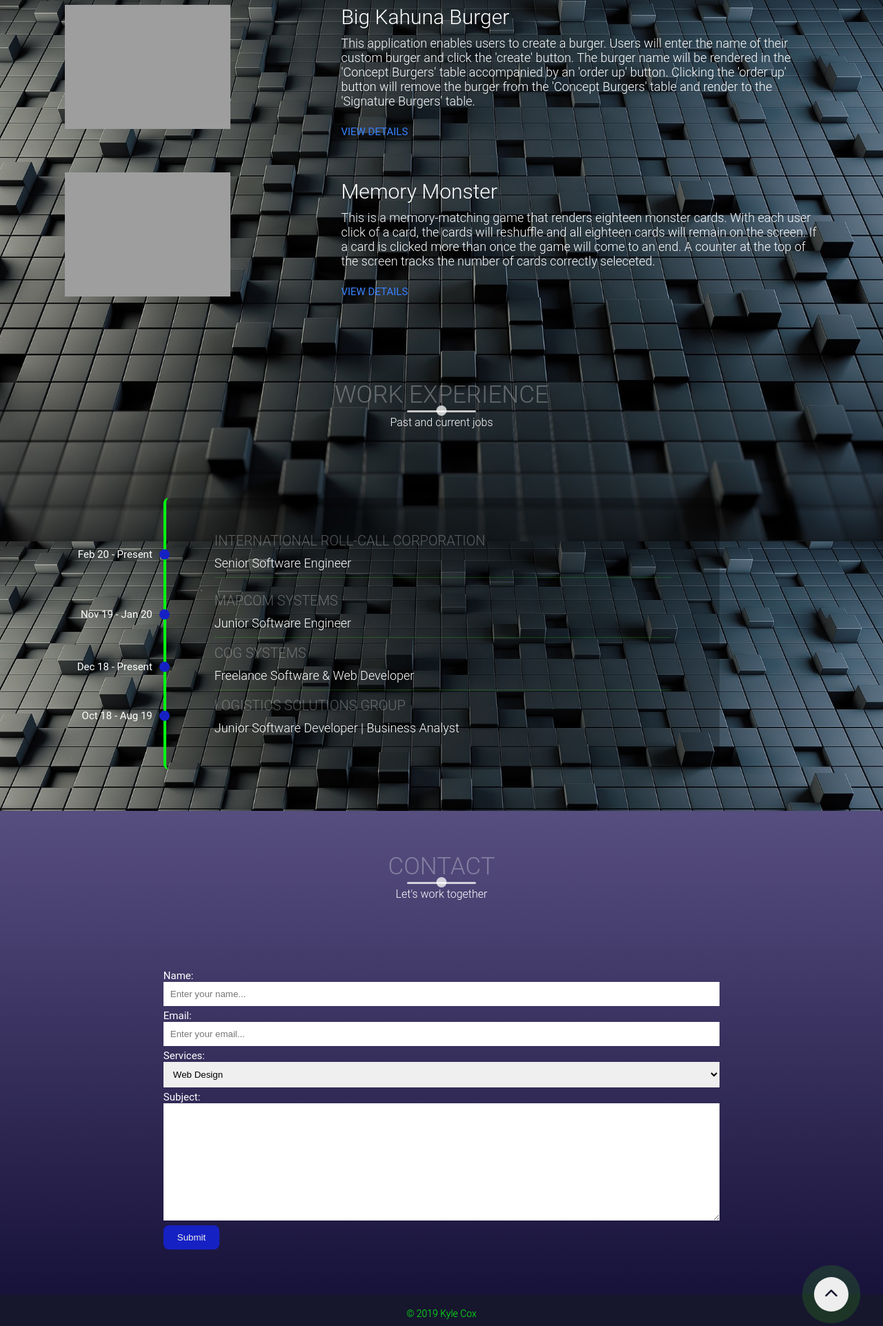
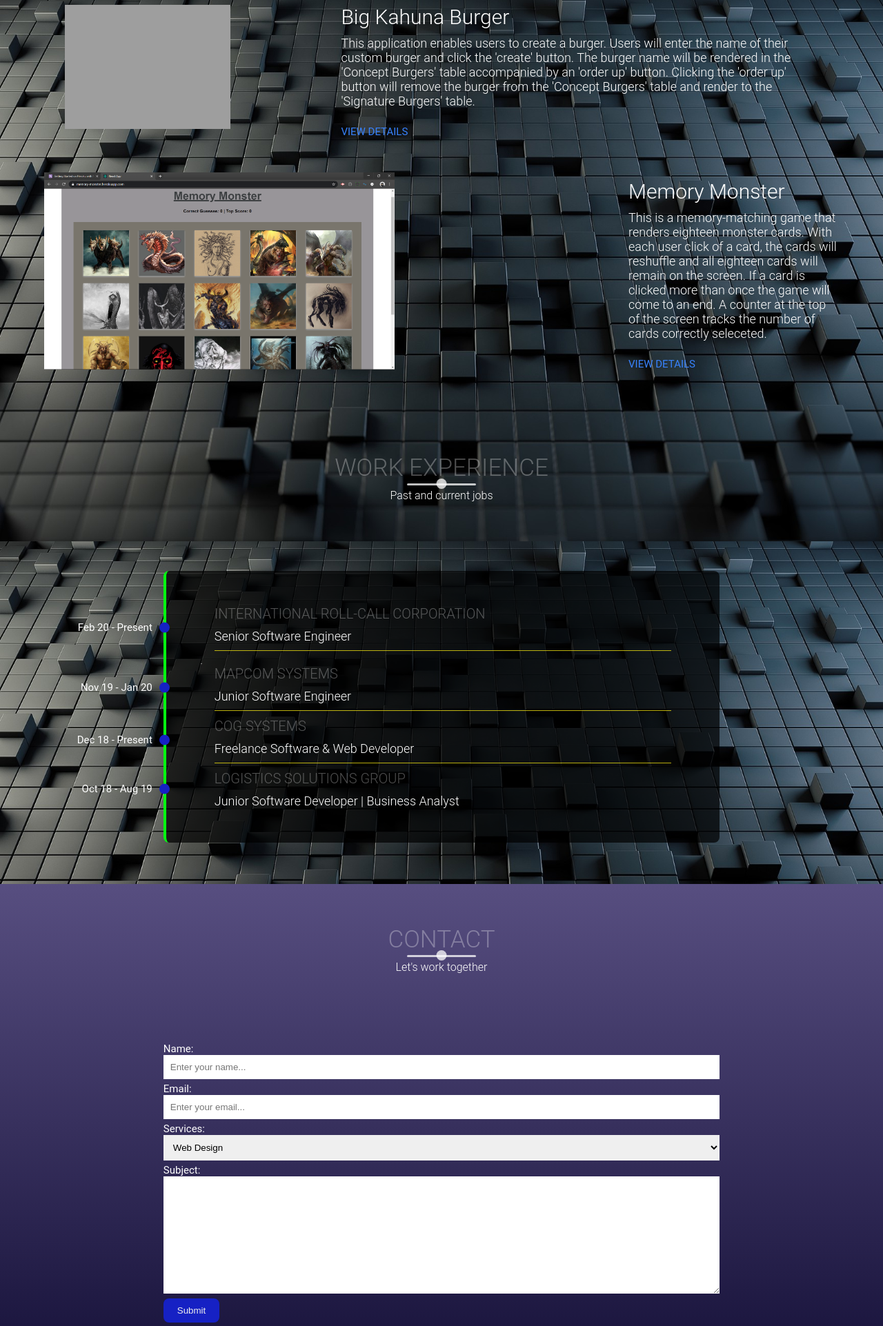
Before and after one commit to kylecox213/Pro-Portfolio, a PHP site: page / in a window 1280 px wide. Shown: the part 3215-5138 px from the top of the page at 69% size. Run offline with PHP 8.4, Linux system fonts and the light colour scheme; some libraries are stand-ins or nearby versions; grey boxes are pictures that could not be loaded.

Commit message:
uploaded img for recently added project listing

```diff
--- a/assets/css/style.css
+++ b/assets/css/style.css
@@ -385,7 +385,7 @@
         .timeline ul {
             border-left: 4px solid #05ff11;
             border-radius: .8rem;
-            background: rgba(0, 0, 0, .25);
+            background: rgba(0, 0, 0, 0.707);
             margin: 0 auto;
             position: relative;
             padding: 5rem;
@@ -403,7 +403,7 @@
         }
 
         .timeline .date {
-            border-bottom: 1px solid rgba(51, 255, 0, 0.205);
+            border-bottom: 1px solid rgba(240, 225, 16, 0.768);
             margin-bottom: 1rem;
             padding-bottom: 1rem;
             position: relative;
--- a/index.html
+++ b/index.html
@@ -286,7 +286,7 @@
             <div class="portfolio-item">
                 <div class="portfolio-img img-float-right" data-aos="fade-right" data-aos-delay="900">
                     <a href="https://memory-monster.herokuapp.com">
-                        <img src="assets/images/kahuna.png" alt="screenshot"></a>
+                        <img src="assets/images/memoryMonst.png" alt="screenshot"></a>
                 </div>
                 <div class="portfolio-description description-float-right" data-aos="fade-left" data-aos-delay="900">
                     <h1>Memory Monster</h1>
```
Also changed, not shown: assets/images/memoryMonst.png (added).
